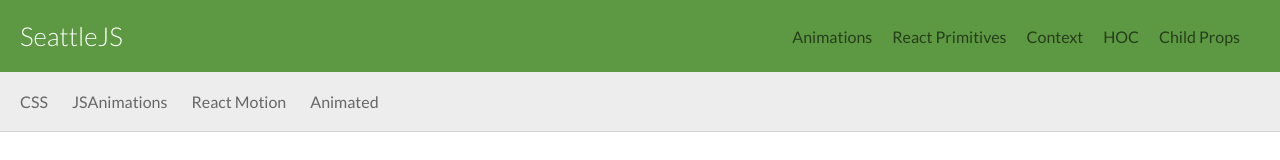
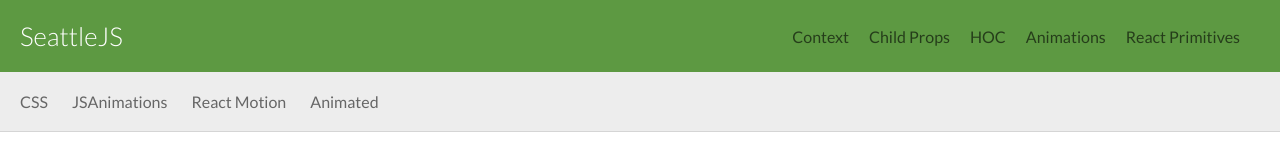
Before and after one commit to react-native-training/advanced-react, a React (Create React App) app: page / in a window 1280 px wide. Shown: the top 160 px of the page. Built offline with nearby package versions, Linux system fonts and the light colour scheme; what react-primitives would draw is missing.

Commit message:
updated nav

```diff
--- a/src/components/Header.js
+++ b/src/components/Header.js
@@ -10,20 +10,20 @@ const Header = () => (
       </Link>
     </div>
     <div style={styles.linkContainer}>
+      <Link to='/context' style={styles.href}>
+        <p {...css(styles.link)}>Context</p>
+      </Link>
+      <Link to='/childprops' style={styles.href}>
+        <p {...css(styles.link)}>Child Props</p>
+      </Link>
+      <Link to='/hoc' style={styles.href}>
+        <p {...css(styles.link)}>HOC</p>
+      </Link>
       <Link to='/animations' style={styles.href}>
         <p {...css(styles.link)}>Animations</p>
       </Link>
       <Link to='/primitives' style={styles.href}>
         <p {...css(styles.link)}>React Primitives</p>
-      </Link>
-      <Link to='/context' style={styles.href}>
-        <p {...css(styles.link)}>Context</p>
-      </Link>
-      <Link to='/hoc' style={styles.href}>
-        <p {...css(styles.link)}>HOC</p>
-      </Link>
-      <Link to='/childprops' style={styles.href}>
-        <p {...css(styles.link)}>Child Props</p>
       </Link>
     </div>
   </div>
```
